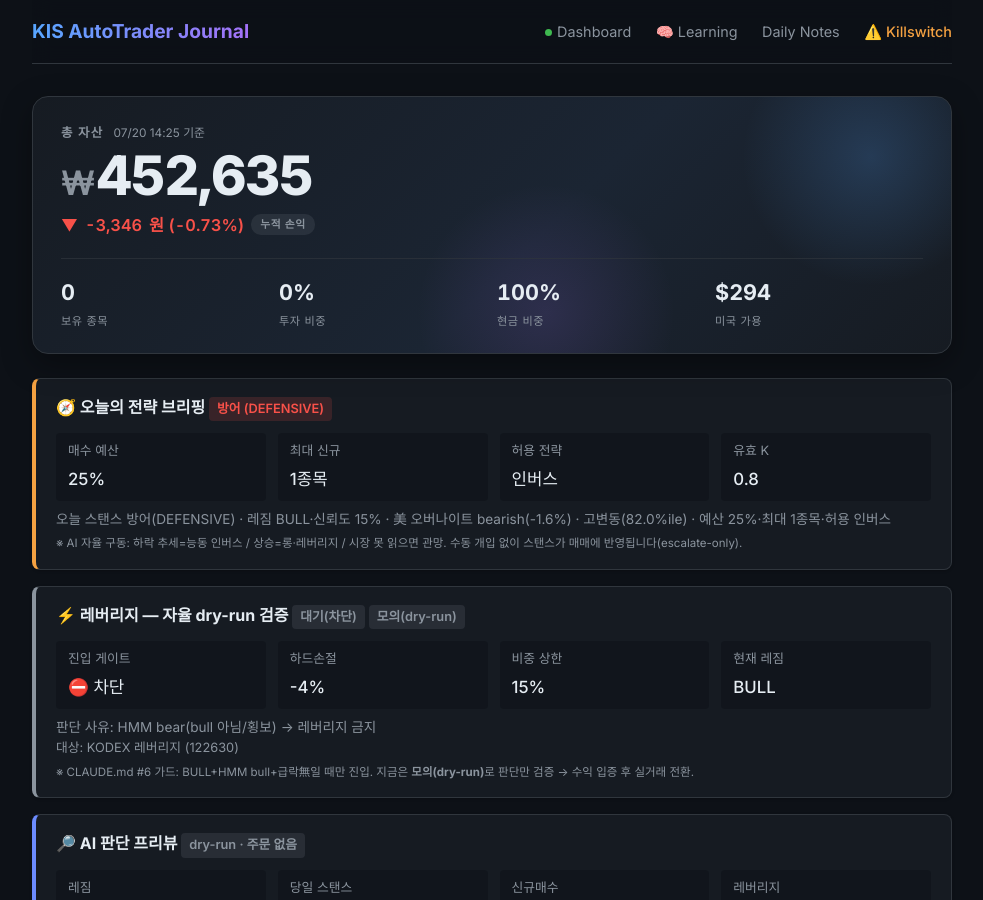
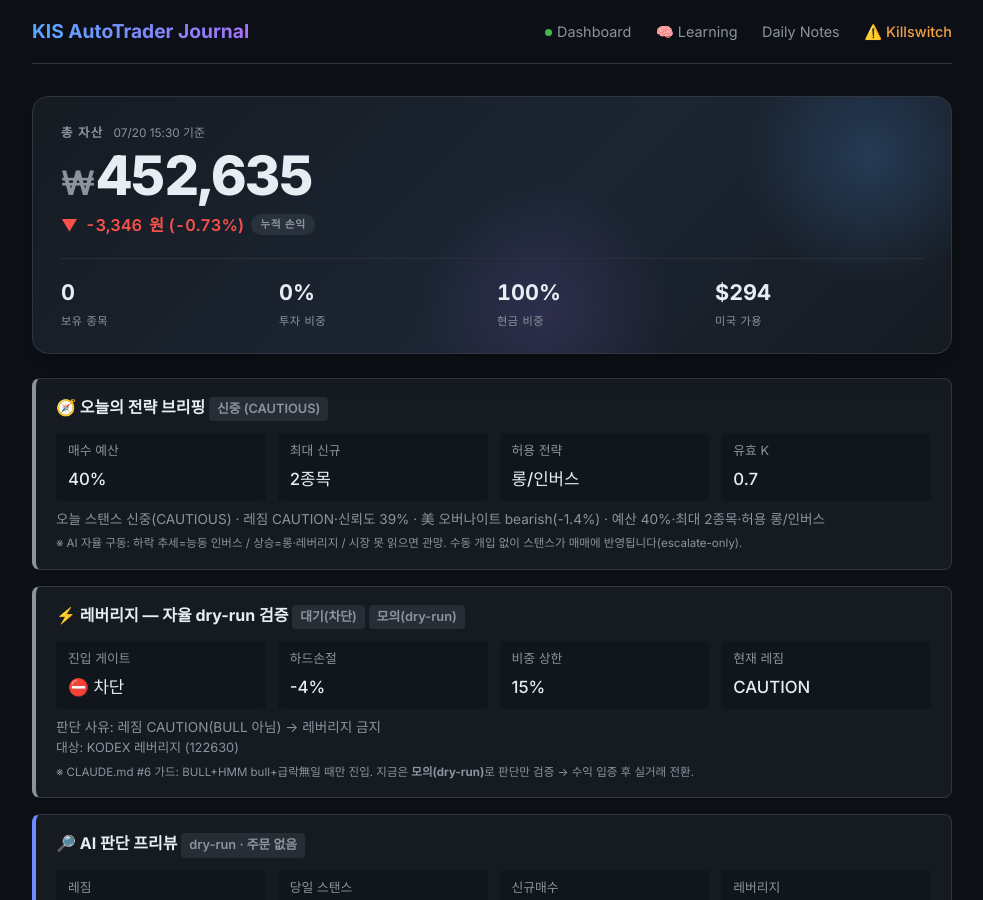
Before and after one commit to BudongJW/kis-trading-journal, a Jekyll site: the page built from index.html, in a window 1280 px wide and 900 px high. Shown: the whole window, without its empty margins (148-1131 px from the left). Built offline with Jekyll 4.4.1, drawn with Linux system fonts in a browser that asks for light colours; nearby versions of some CDN libraries; some of the changed text lies outside the part shown.

Commit message:
auto: portfolio update 15:30

```diff
--- a/_data/portfolio.json
+++ b/_data/portfolio.json
@@ -1,5 +1,5 @@
 {
-  "updated_at": "2026-07-20T14:25:33.298068",
+  "updated_at": "2026-07-20T15:30:26.664637",
   "initial_capital": 500000,
   "cash": 450500,
   "holdings": [],
@@ -1093,18 +1093,7 @@
     "avg_loss_pct": -1.88,
     "total_return_pct": -0.67
   },
-  "r_summary": {
-    "total_trades": 1,
-    "avg_r": 0.03,
-    "median_r": 0.03,
-    "win_rate": 1.0,
-    "avg_win_r": 0.03,
-    "avg_loss_r": 0,
-    "expectancy_r": 0.03,
-    "best_r": 0.03,
-    "worst_r": 0.03,
-    "last_updated": "2026-07-20 13:27"
-  },
+  "r_summary": {},
   "daily_history": [
     {
       "date": "2026-05-12",
@@ -1822,30 +1811,31 @@
       "unrealized_pnl": 0,
       "net_deposit": -44019,
       "regime": "up",
-      "hmm_state": "bear",
-      "confidence": 0.147,
-      "k_value": 0.7
+      "hmm_state": "sideways",
+      "confidence": 0.39,
+      "k_value": 0.65
     }
   ],
   "market": {
     "regime": "up",
-    "hmm_state": "bear",
-    "confidence": 0.147,
-    "volatility": "high",
-    "vol_percentile": 82.0,
+    "hmm_state": "sideways",
+    "confidence": 0.39,
+    "volatility": "normal",
+    "vol_percentile": 56.0,
     "overnight_gap": {
       "direction": "bearish",
-      "strength": 0.43,
+      "strength": 0.41,
       "action": "reduce_size"
     },
     "strong_sectors": [
-      "IT"
+      "IT",
+      "미국나스닥"
     ]
   },
   "strategy": {
     "name": "ETF 변동성 돌파 + 신호 융합",
     "params": {
-      "k": 0.7,
+      "k": 0.65,
       "trend_ma": 15
     },
     "universe_count": 7,
@@ -1891,8 +1881,15 @@
     "trained": false
   },
   "bear_strategy": {
-    "regime": "BULL",
-    "enabled": false
+    "enabled": true,
+    "regime": "CAUTION",
+    "confidence": 0.65,
+    "sma_ratio": 0.2345,
+    "canary_bad": 1,
+    "canary_scores": {
+      "195930": 0.359,
+      "132030": -1.7075
+    }
   },
   "us_session": {
     "enabled": true,
@@ -1944,21 +1941,22 @@
   "learning": {
     "market": {
       "trend": "up",
-      "hmm_state": "bear",
-      "hmm_confidence": 99.1,
-      "volatility": "high",
-      "vol_percentile": 82.0,
-      "market_confidence": 0.147,
-      "analyzed_at": "2026-07-17 09:57"
+      "hmm_state": "sideways",
+      "hmm_confidence": 70.5,
+      "volatility": "normal",
+      "vol_percentile": 56.0,
+      "market_confidence": 0.39,
+      "analyzed_at": "2026-07-20 10:00"
     },
     "overnight": {
       "direction": "bearish",
-      "nasdaq_change": -1.59,
-      "sp500_change": -1.0,
+      "nasdaq_change": -1.4,
+      "sp500_change": -1.01,
       "recommended_action": "reduce_size"
     },
     "strong_sectors": [
-      "IT"
+      "IT",
+      "미국나스닥"
     ],
     "lgbm": {
       "accuracy": 83.3,
@@ -2009,7 +2007,7 @@
       ]
     },
     "strategy_params": {
-      "k": 0.7,
+      "k": 0.65,
       "trend_ma": 15,
       "train_sharpe": 1.56,
       "val_sharpe": 6.99,
@@ -2149,26 +2147,26 @@
     }
   },
   "day_plan": {
-    "stance": "DEFENSIVE",
+    "stance": "CAUTIOUS",
     "forced": false,
-    "auto_stance": "DEFENSIVE",
-    "stance_kr": "방어",
-    "budget_pct": 0.25,
-    "max_new_positions": 1,
-    "allow_long": false,
+    "auto_stance": "CAUTIOUS",
+    "stance_kr": "신중",
+    "budget_pct": 0.4,
+    "max_new_positions": 2,
+    "allow_long": true,
     "allow_inverse": true,
     "allow_leverage": false,
-    "size_mult": 0.4,
-    "k_effective": 0.8,
-    "allow_summary": "인버스",
-    "briefing": "오늘 스탠스 방어(DEFENSIVE) · 레짐 BULL·신뢰도 15% · 美 오버나이트 bearish(-1.6%) · 고변동(82.0%ile) · 예산 25%·최대 1종목·허용 인버스",
+    "size_mult": 0.6,
+    "k_effective": 0.7,
+    "allow_summary": "롱/인버스",
+    "briefing": "오늘 스탠스 신중(CAUTIOUS) · 레짐 CAUTION·신뢰도 39% · 美 오버나이트 bearish(-1.4%) · 예산 40%·최대 2종목·허용 롱/인버스",
     "signals": {
-      "regime": "BULL",
-      "confidence": 0.147,
+      "regime": "CAUTION",
+      "confidence": 0.39,
       "direction": "bearish",
-      "nasdaq_change": -1.59,
-      "high_vol": true,
-      "vol_percentile": 82.0,
+      "nasdaq_change": -1.4,
+      "high_vol": false,
+      "vol_percentile": 56.0,
       "rapid_level": "NONE"
     }
   },
@@ -2176,12 +2174,12 @@
     "enabled": true,
     "dry_run": true,
     "gate_allowed": false,
-    "gate_reason": "HMM bear(bull 아님/횡보) → 레버리지 금지",
+    "gate_reason": "레짐 CAUTION(BULL 아님) → 레버리지 금지",
     "hard_stop_pct": 0.04,
     "max_weight": 0.15,
-    "regime": "BULL",
-    "hmm_state": "bear",
-    "hmm_confidence": 0.991,
+    "regime": "CAUTION",
+    "hmm_state": "sideways",
+    "hmm_confidence": 0.705,
     "universe": [
       {
         "symbol": "122630",
```
